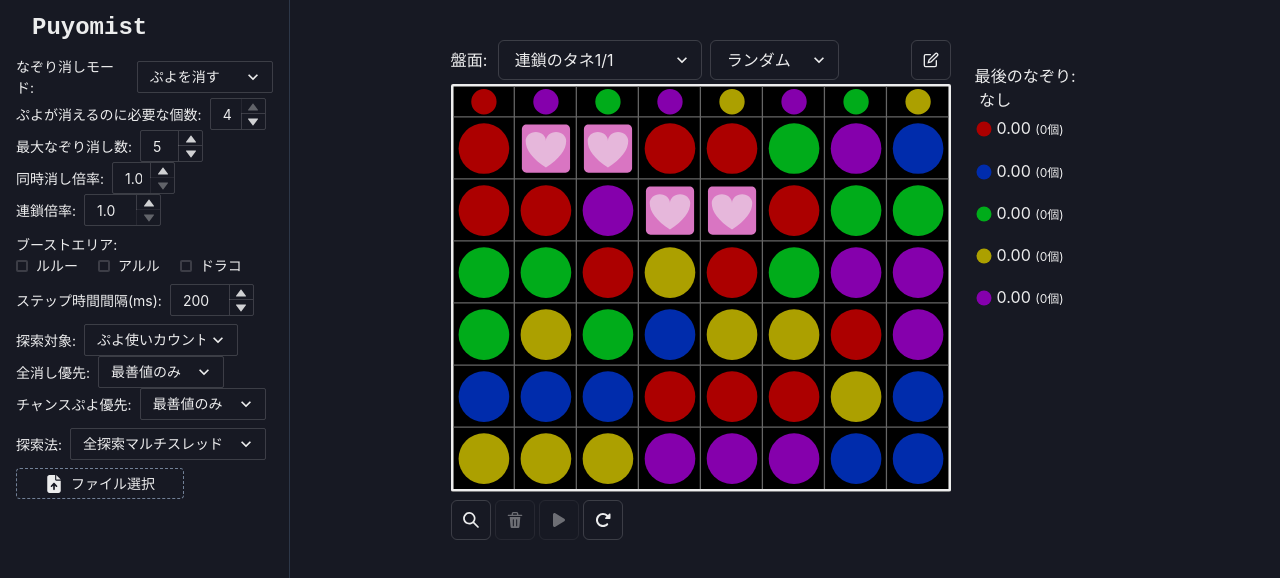
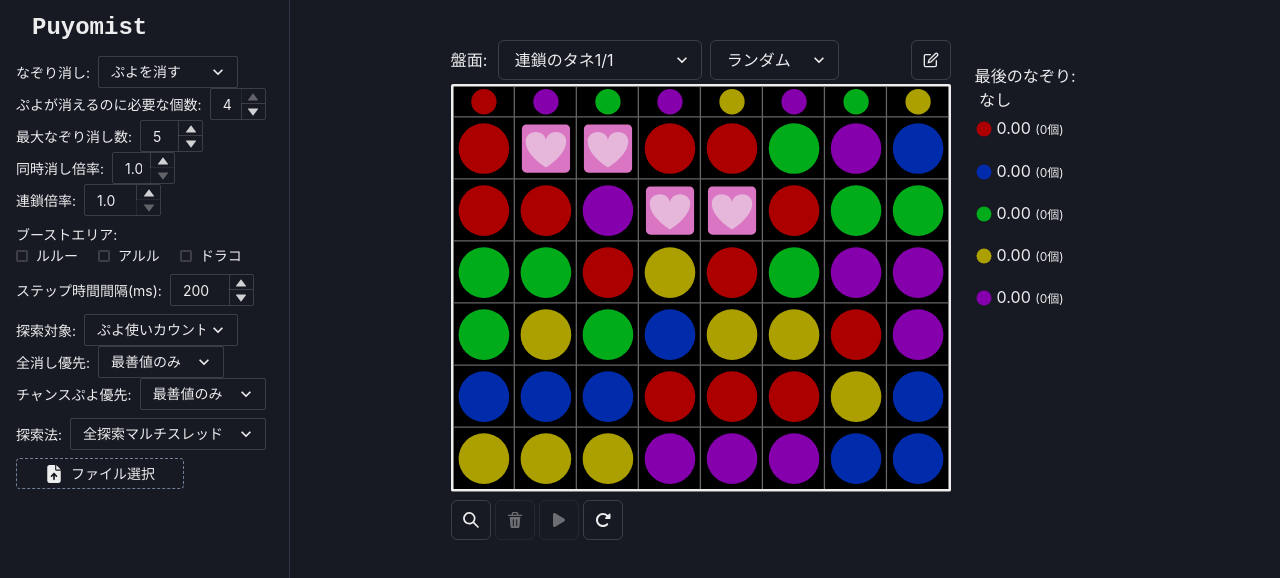
Before and after one commit to pikumist/puyomist, a React (Vite) app: page / in a window 1280 px wide. Shown: the top 578 px of the page. Built offline with nearby package versions, Linux system fonts and the light colour scheme.

Commit message:
fix: Shorten なぞり消しモード

```diff
--- a/src/components/settings/TraceModeSelector.tsx
+++ b/src/components/settings/TraceModeSelector.tsx
@@ -23,7 +23,7 @@ const TraceModeSelector: React.FC<IProps> = (props) => {
   return (
     <HStack>
       <Box>
-        <Text>なぞり消しモード:</Text>
+        <Text>なぞり消し:</Text>
       </Box>
       <Select
         aria-label="なぞり消しモードの選択"
```
